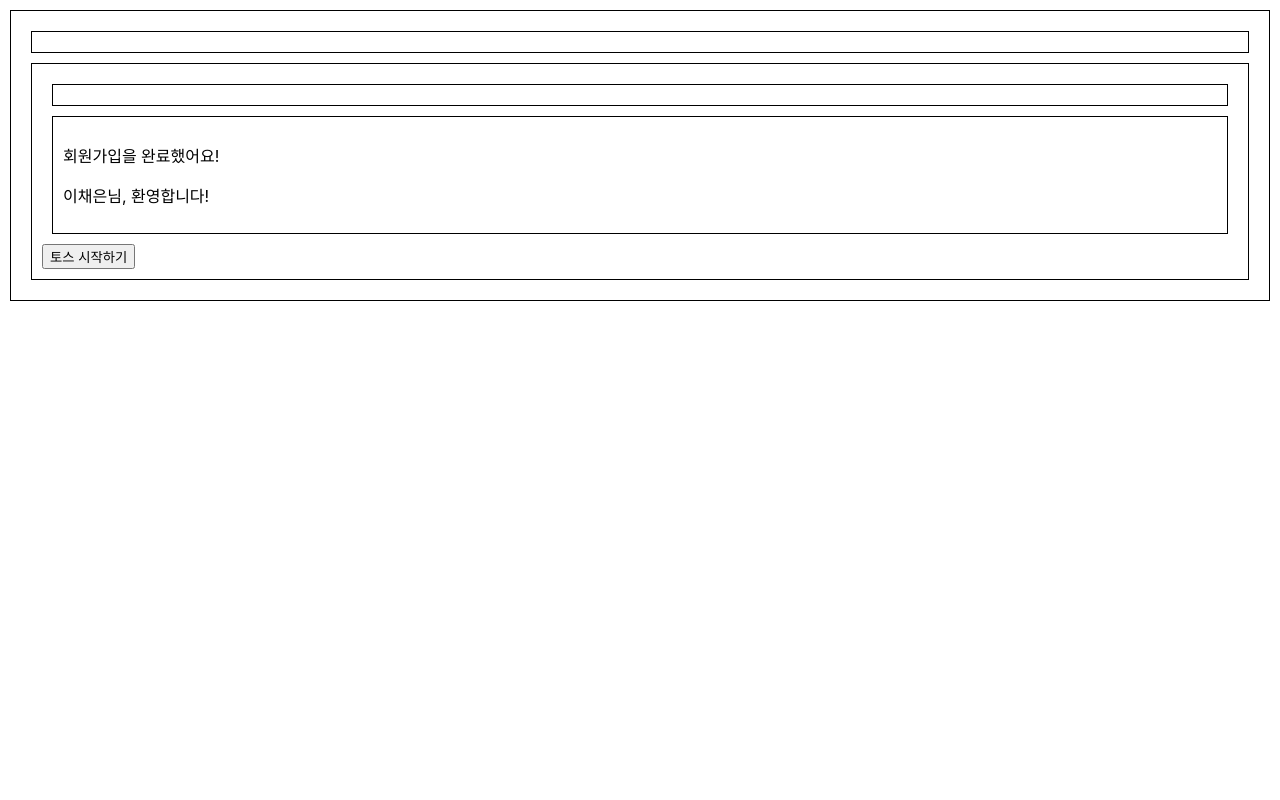
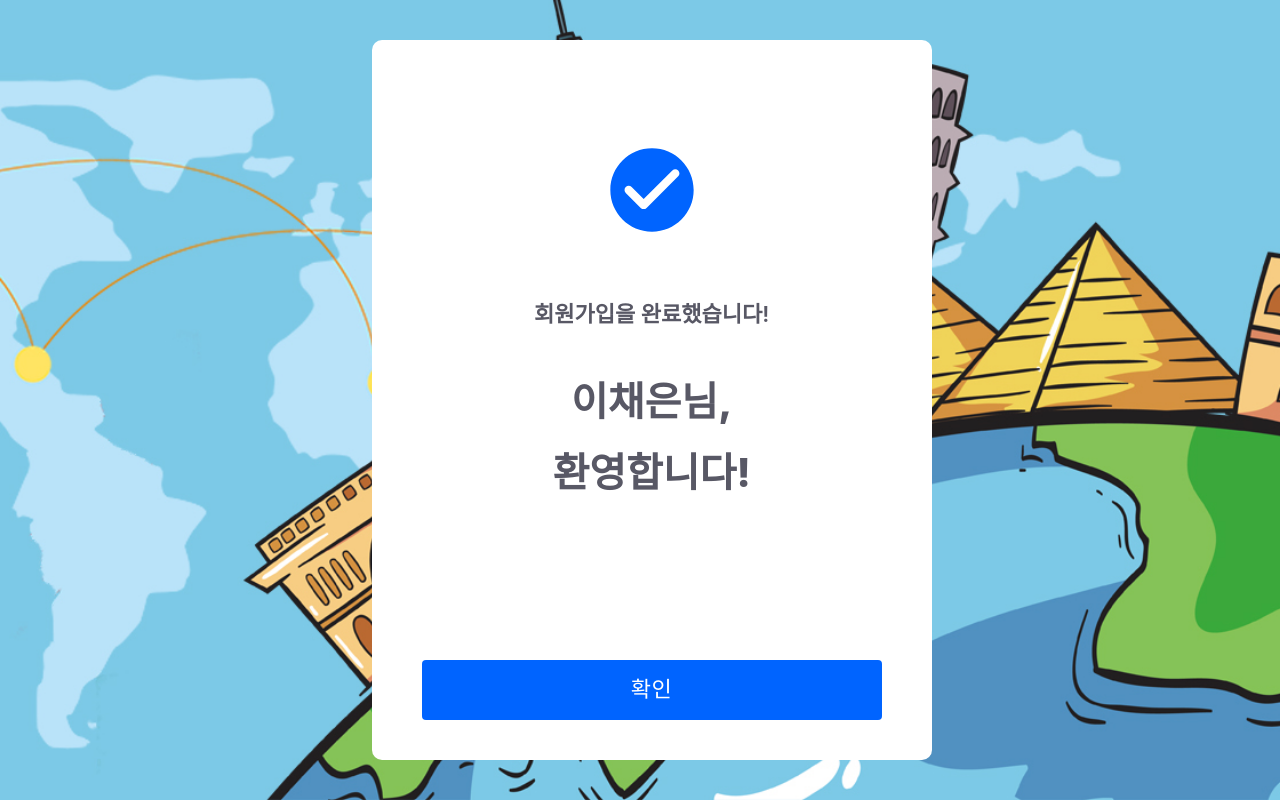
Before and after one commit to 22-bottle/ssafy_specific_pjt, a React (Create React App) app in the folder front/: page /signup/complete in a window 1280 px wide. Built offline with nearby package versions, Linux system fonts and the light colour scheme.

Commit message:
design: 디자인 완성

```diff
--- a/front/src/components/signup/SignupComplete.tsx
+++ b/front/src/components/signup/SignupComplete.tsx
@@ -1,5 +1,8 @@
 import React from "react";
 import { useNavigate } from 'react-router-dom';
+import styles from './signupcomplete.module.css';
+import CheckCircleRoundedIcon from '@mui/icons-material/CheckCircleRounded';
+import Button from '@mui/material/Button';
 
 const SignupComplete:React.FC = () => { // Component name corrected to start with an uppercase letter
     const navigate = useNavigate();
@@ -14,21 +17,32 @@ const SignupComplete:React.FC = () => { // Component name corrected to start wit
     }
 
     return (
-        <div className="signup-complete-container" style={styleObj}>
-            <div className="world-illustration"style={styleObj}>
-                {/* background img 넣는 위치 */}
-            </div>
-            <div className="confirmation-box" style={styleObj}>
-                <div className="checkmark-icon" style={styleObj}>
-                    {/* Icon or image of checkmark */}
-                </div>
-                <div className="confirmation-message"style={styleObj}>
-                    <p>회원가입을 완료했어요!</p>
-                    <p>이채은님, 환영합니다!</p>
-                </div>
-                <button className="start-button" onClick={handleButtonClick}>토스 시작하기</button>
-            </div>
+      <div className={styles.materialContainer}>
+        <div className={styles.box}>
+          <div className={styles.icon}>
+            <CheckCircleRoundedIcon style={{ color: '#0064FF', fontSize: 100 }} />
+          </div>
+          <div className={styles.subtitle}>회원가입을 완료했습니다!</div>
+          <div className={styles.title1}>이채은님,</div>
+          <div className={styles.title2}>환영합니다!</div>
+
+          {/* 회원가입 완료 버튼 */}
+          <div className={styles.button}>
+            <Button
+              variant="contained"
+              disableElevation
+              sx={{
+                width: '100%',
+                height: '60px',
+                fontSize: '22px',
+                backgroundColor: '#0064FF',
+              }}
+            >
+              확인
+            </Button>
+          </div>
         </div>
+      </div>
     );
 };
 
```
